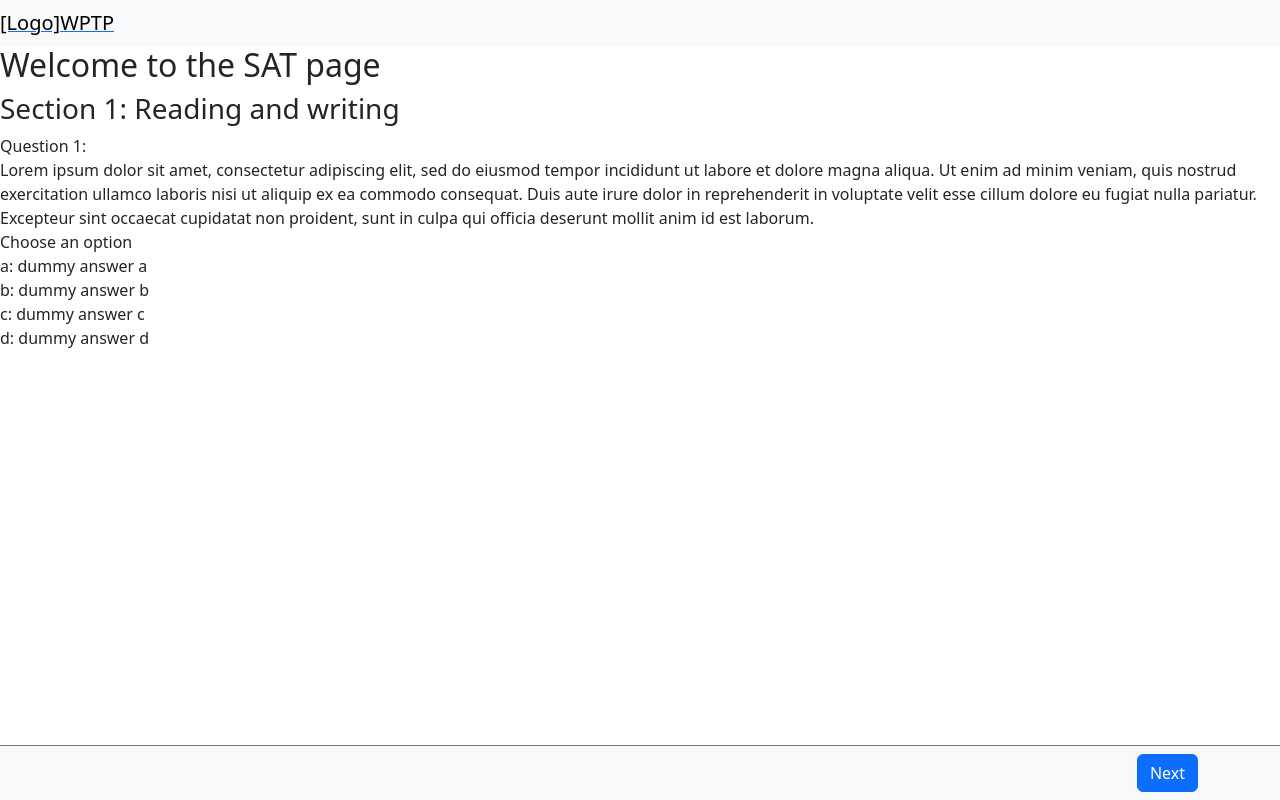
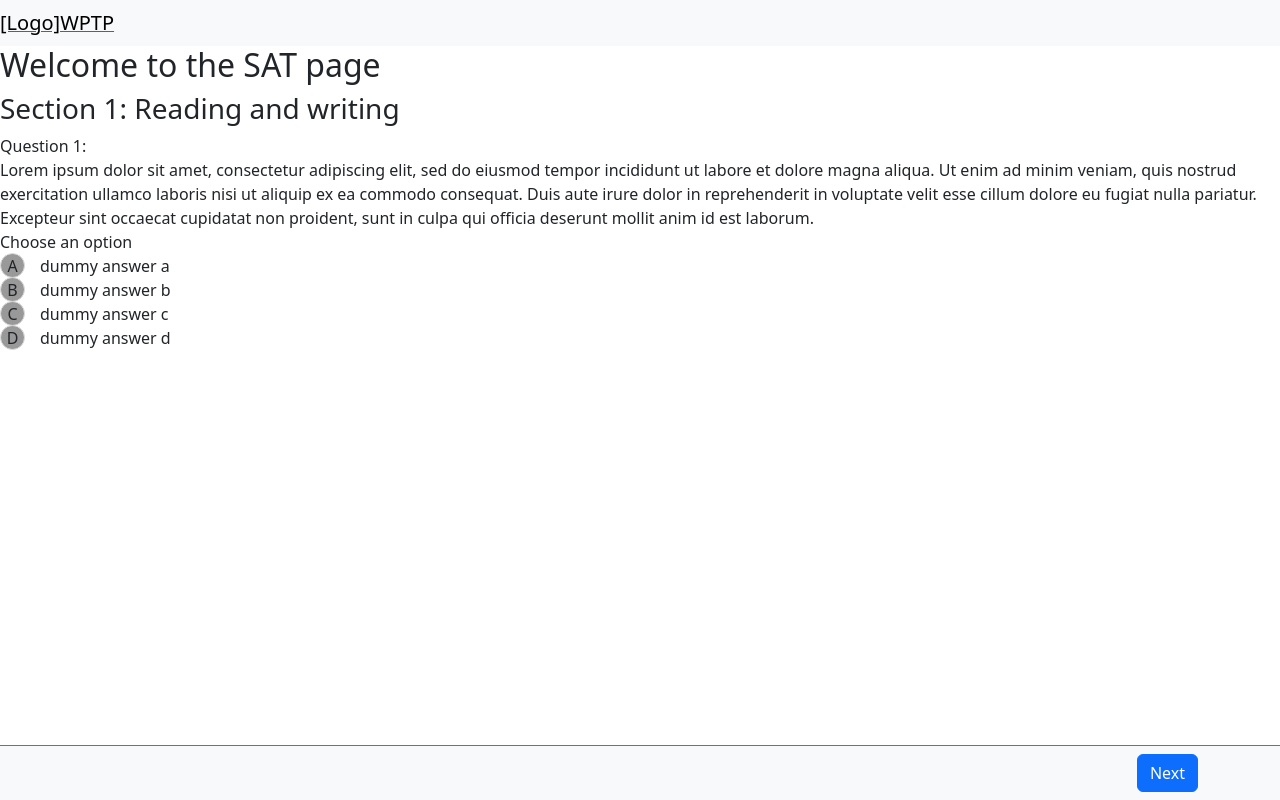
Before and after one commit to naxy-dong/WPTP-UI, a React (Vite) app: page /SAT in a window 1280 px wide. Built offline with nearby package versions, Linux system fonts and the light colour scheme.

Commit message:
Made the answer choices selectable

```diff
--- a/src/App.css
+++ b/src/App.css
@@ -40,3 +40,60 @@
 .read-the-docs {
   color: #888;
 } */
+.options {
+  position: relative;
+  padding-left: 40px;
+}
+
+#options label {
+  display: block;
+  margin-bottom: 15px;
+  font-size: 14px;
+  cursor: pointer;
+}
+
+.options input {
+  opacity: 0;
+}
+
+.checkmark {
+  position: absolute;
+  top: -1px;
+  left: 0;
+  height: 25px;
+  width: 25px;
+  background-color: #999;
+  border: 1px solid #ddd;
+  border-radius: 50%;
+  text-align: center;
+  z-index: 0; /* Ensure the circle is above the label text */
+}
+
+.options input:checked ~ .checkmark:after {
+  display: block;
+}
+
+.options .checkmark:after {
+  /* content: "";
+  width: 10px;
+  height: 10px;
+  display: block;
+  background: white;
+  position: absolute;
+  top: 50%;
+  left: 50%;
+  border-radius: 50%;
+  transform: translate(-50%, -50%) scale(0);
+  transition: 300ms ease-in-out 0s;
+  z-index: -1; Ensure the white circle is above the label text */
+}
+
+.options input[type="radio"]:checked ~ .checkmark {
+  background: #21bf73;
+  /* border: 2px solid blue; */
+  transition: 300ms ease-in-out 0s;
+}
+
+.options input[type="radio"]:checked ~ .checkmark:after {
+  transform: translate(-50%, -50%) scale(1);
+}
--- a/src/Components/Question.jsx
+++ b/src/Components/Question.jsx
@@ -7,9 +7,11 @@ export default function Question({ number, content, prompt, answerChoices }) {
             <div>{prompt}</div>
             {
                 answerChoices.map(choice => (
-                    <div key={choice.letter}>
-                        <span>{choice.letter}: </span>
-                        <span>{choice.text}</span>
+                    <div key={choice.letter} className="ml-md-3 ml-sm-3 pl-md-5 pt-sm-0 pt-3">
+                        <label className="options">{choice.text}
+                            <input type="radio" name="radio" />
+                            <span className="checkmark">{choice.letter.toUpperCase()}</span>
+                        </label>
                     </div>
                 ))
             }
```
